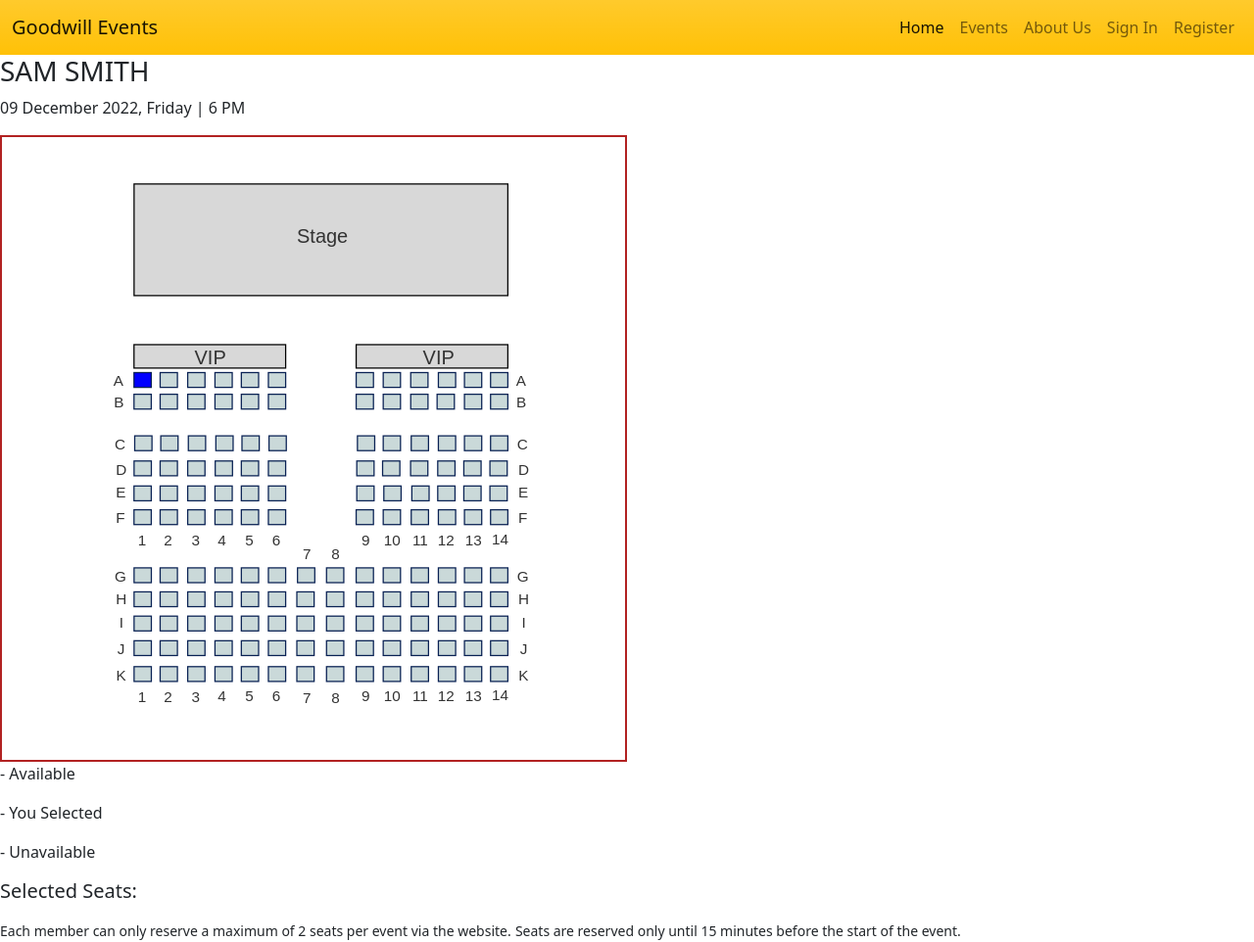
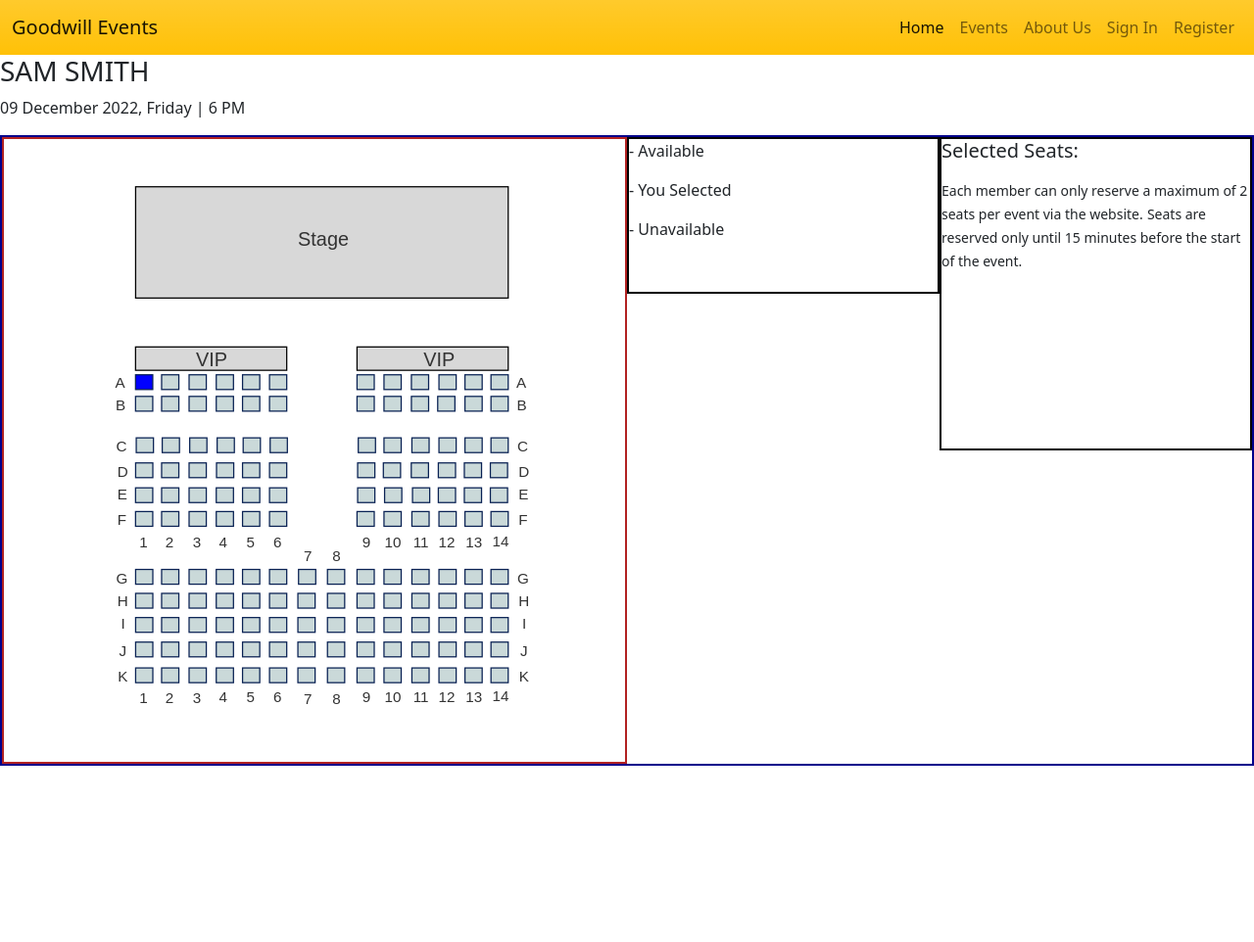
Before and after one commit to marked-gil/goodwill-events, a Django app: a page that uses templates/base.html in a window 1280 px wide. Shown: the whole page at 98% size. After the commit the page ends 782 px from the top, so only its background shows below. Run offline with Django 3.2, Linux system fonts and the light colour scheme; data comes from the database, SQL or seed files in the repository; some libraries are stand-ins or nearby versions.

Commit message:
Add initial styling

```diff
--- a/seating/static/seating/css/seating_style.css
+++ b/seating/static/seating/css/seating_style.css
@@ -1,6 +1,24 @@
 [data-seat-location] {
     fill: rgb(202, 217, 217);
     stroke: rgb(10, 34, 84);
+}
+
+#seatmap-container {
+    display: flex;
+    border: 2px solid darkblue;
+    width: 100%;
+}
+
+#seatmap-legend {
+    border: 2px solid black;
+    width: 20rem;
+    height: 10rem;
+}
+
+#selected-seats-box {
+    border: 2px solid black;
+    width: 20rem;
+    height: 20rem;
 }
 
 #my-svg {
```
